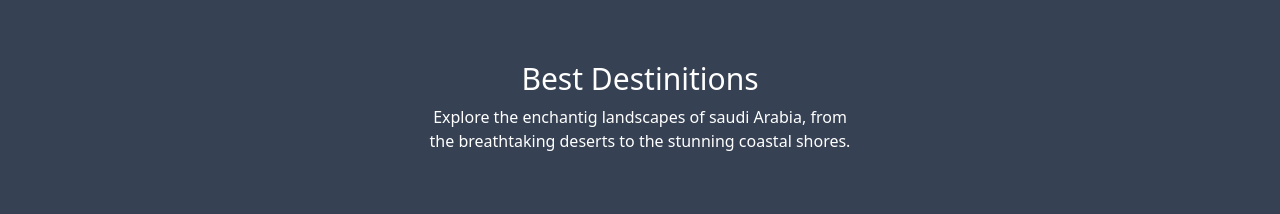
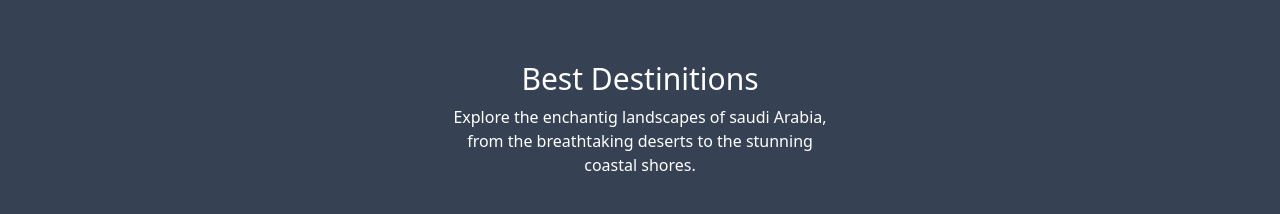
Before and after one commit to junyaa97/Saudi, a plain HTML site: page index.html in a window 1280 px wide. Shown: the part 899-1113 px from the top of the page. Drawn offline with nearby package versions, Linux system fonts and the light colour scheme.

Commit message:
changes in architecture

```diff
--- a/index.html
+++ b/index.html
@@ -56,13 +56,9 @@
                 <div class="flex justify-center text-3xl font-medium mb-2">
                     Best Destinitions
                 </div>
-                <div class="flex-column text-center justify-center text-1xl font-thin">
-                    <div>
-                        Explore the enchantig landscapes of saudi Arabia, from
-                    </div>
-                    <div>
-                        the breathtaking deserts to the stunning coastal shores.
-                    </div>
+                <div class="flex-column text-center justify-center text-1xl font-thin w-95">
+                    Explore the enchantig landscapes of saudi Arabia, from
+                    the breathtaking deserts to the stunning coastal shores.
                 </div>
             </div>
             <div class="pt-6 flex justify-center mt-10">
```
